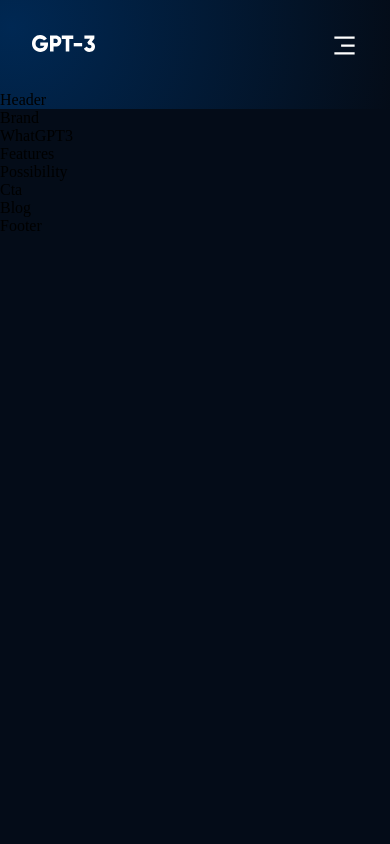
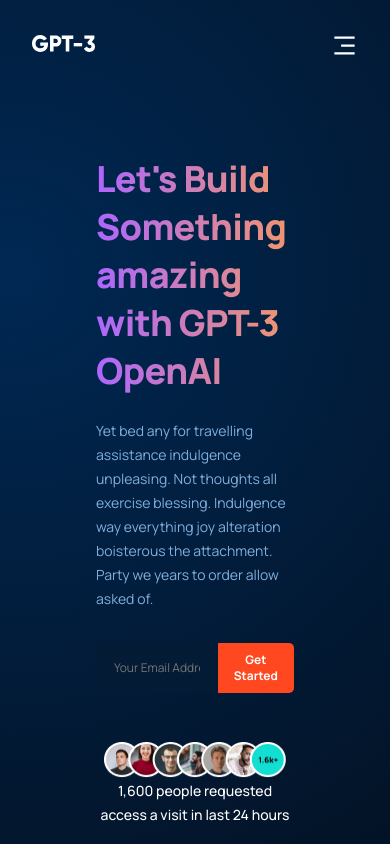
Before and after one commit to Persona743/landing-page-gpt3, a React (Vite) app: page / in a window 390 px wide. Shown: the top 844 px of the page. Built offline with nearby package versions, Linux system fonts and the light colour scheme.

Commit message:
header added

```diff
--- a/src/containers/header/Header.jsx
+++ b/src/containers/header/Header.jsx
@@ -1,8 +1,38 @@
-import React from 'react'
-import './header.css'
+import React from 'react';
+import people from '../../../public/assets/image/people.png';
+import ai from '/assets/image/ai.png';
+import './header.css';
 
 export default function Header() {
-  return (
-    <div>Header</div>
-  )
+    return (
+        <div className="gpt3__header section__padding" id="home">
+            <div className="gpt3__header-content">
+                <h1 className="gradient__text">
+                    Let&apos;s Build Something amazing with GPT-3 OpenAI
+                </h1>
+                <p>
+                    Yet bed any for travelling assistance indulgence unpleasing.
+                    Not thoughts all exercise blessing. Indulgence way
+                    everything joy alteration boisterous the attachment. Party
+                    we years to order allow asked of.
+                </p>
+
+                <div className="gpt3__header-content__input">
+                    <input type="email" placeholder="Your Email Address" />
+                    <button type="button">Get Started</button>
+                </div>
+
+                <div className="gpt3__header-content__people">
+                    <img src={people} />
+                    <p>
+                        1,600 people requested access a visit in last 24 hours
+                    </p>
+                </div>
+            </div>
+
+            <div className="gpt3__header-image">
+                <img src={ai} />
+            </div>
+        </div>
+    );
 }
--- a/src/containers/header/header.css
+++ b/src/containers/header/header.css
@@ -0,0 +1,166 @@
+.gpt3__header {
+    display: flex;
+    flex-direction: row;
+}
+
+.gpt3__header-content {
+    flex: 1;
+    display: flex;
+    justify-content: center;
+    align-items: flex-start;
+    flex-direction: column;
+
+    margin-right: 5rem;
+}
+
+.gpt3__header-content h1 {
+    font-family: var(--font-family);
+    font-weight: 800;
+    font-size: 62px;
+    line-height: 75px;
+    letter-spacing: -0.04rem;
+}
+
+.gpt3__header-content p {
+    font-family: var(--font-family);
+    font-style: normal;
+    font-weight: normal;
+    font-size: 20px;
+    line-height: 27px;
+    color: var(--color-text);
+
+    margin-top: 1.5rem;
+}
+
+.gpt3__header-content__input {
+    width: 100%;
+    margin: 2rem 0 1rem;
+    display: flex;
+}
+
+.gpt3__header-content__input input {
+    flex: 2;
+    width: 100%;
+    min-height: 50px;
+
+    font-family: var(--font-family);
+    font-size: 20px;
+    line-height: 27px;
+
+    background: var(--color-footer);
+    border: 2px solid var(--color-footer);
+    border-radius: 5px 0px 0px 5px;
+    padding: 0 1rem;
+    outline: none;
+    color: #fff;
+}
+
+.gpt3__header-content__input button {
+    flex: 0.6;
+    width: 100%;
+    min-height: 50px;
+
+    font-family: var(--font-family);
+    font-style: normal;
+    font-weight: bold;
+    font-size: 20px;
+    line-height: 27px;
+
+    background: #FF4820;
+    border-radius: 0px 5px 5px 0px;
+    color: #FFFFFF;
+    cursor: pointer;
+    outline: none;
+    padding: 0 1rem;
+    border: none;
+}
+
+.gpt3__header-content__people {
+    width: 100%;
+    display: flex;
+    justify-content: flex-start;
+    align-items: center;
+    margin-top: 2rem;
+}
+
+.gpt3__header-content__people img {
+    width: 182px;
+    height: 38px;
+}
+
+.gpt3__header-content__people p {
+    margin: 0 0 0 1rem;
+
+    font-family: var(--font-family);
+    font-weight: 500;
+    font-size: 12px;
+    line-height: 38px;
+    color: #FFFFFF;
+    text-align: center;
+}
+
+.gpt3__header-image {
+    flex: 1;
+    display: flex;
+    justify-content: center;
+    align-items: center;
+}
+
+.gpt3__header-image img {
+    width: 100%;
+    height: 100%;
+}
+
+@media screen and (max-width: 1050px) {
+    .gpt3__header {
+        flex-direction: column;
+    }
+
+    .gpt3__header-content {
+        margin: 0 0 3rem;
+    }
+}
+
+@media screen and (max-width: 650px) {
+    .gpt3__header-content h1 {
+        font-size: 48px;
+        line-height: 60px;
+    }
+
+    .gpt3__header-content p {
+        font-size: 16px;
+        line-height: 24px;
+    }
+
+    .gpt3__header-content__people {
+        flex-direction: column;
+    }
+
+    .gpt3__header-content__people p {
+        margin: 0;
+    }
+
+    .gpt3__header-content__input input,
+    .gpt3__header-content__input button {
+        font-size: 16px;
+        line-height: 24px;
+    }
+}
+
+@media screen and (max-width: 490px) {
+    .gpt3__header-content h1 {
+        font-size: 36px;
+        line-height: 48px;
+    }
+
+    .gpt3__header-content p {
+        font-size: 14px;
+        line-height: 24px;
+    }
+
+    .gpt3__header-content__input input,
+    .gpt3__header-content__input button {
+        font-size: 12px;
+        line-height: 16px;
+    }
+}
```
